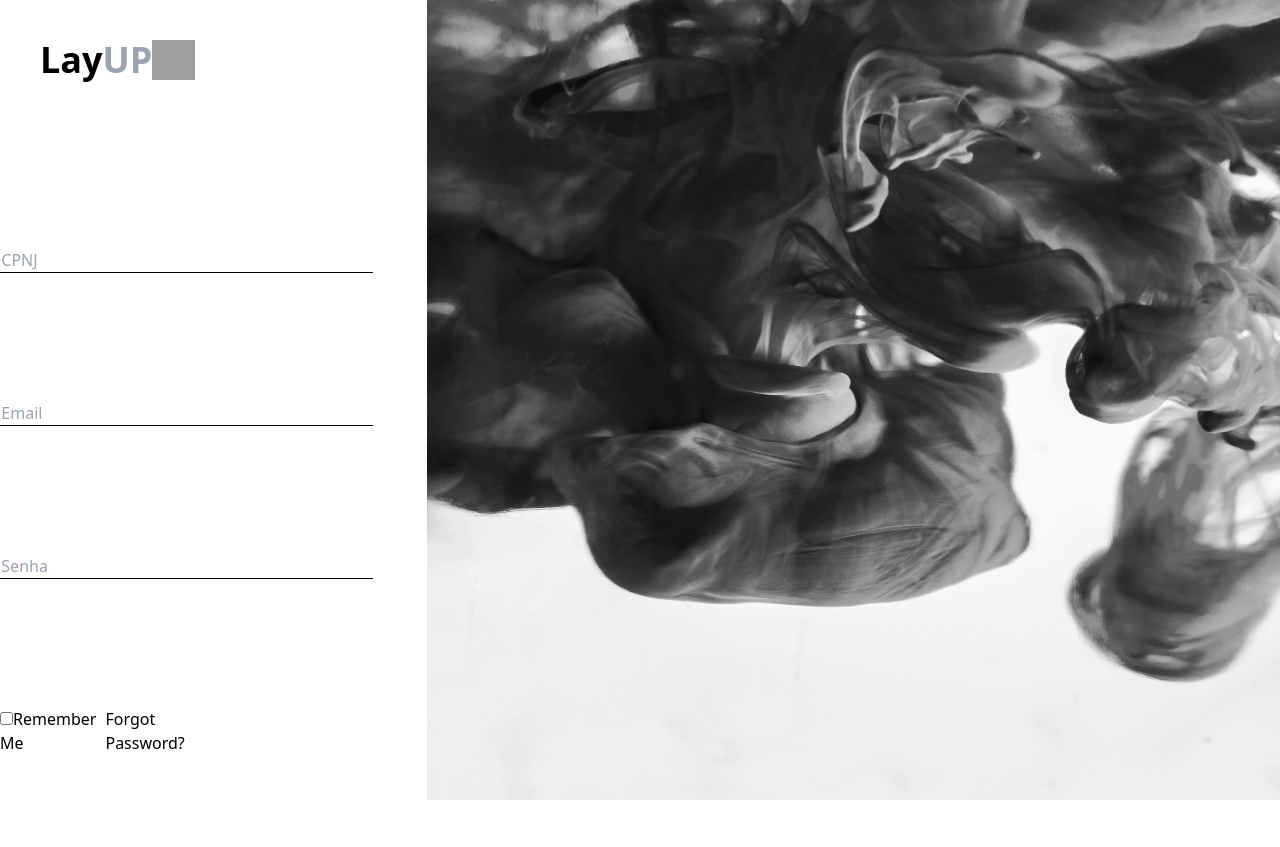
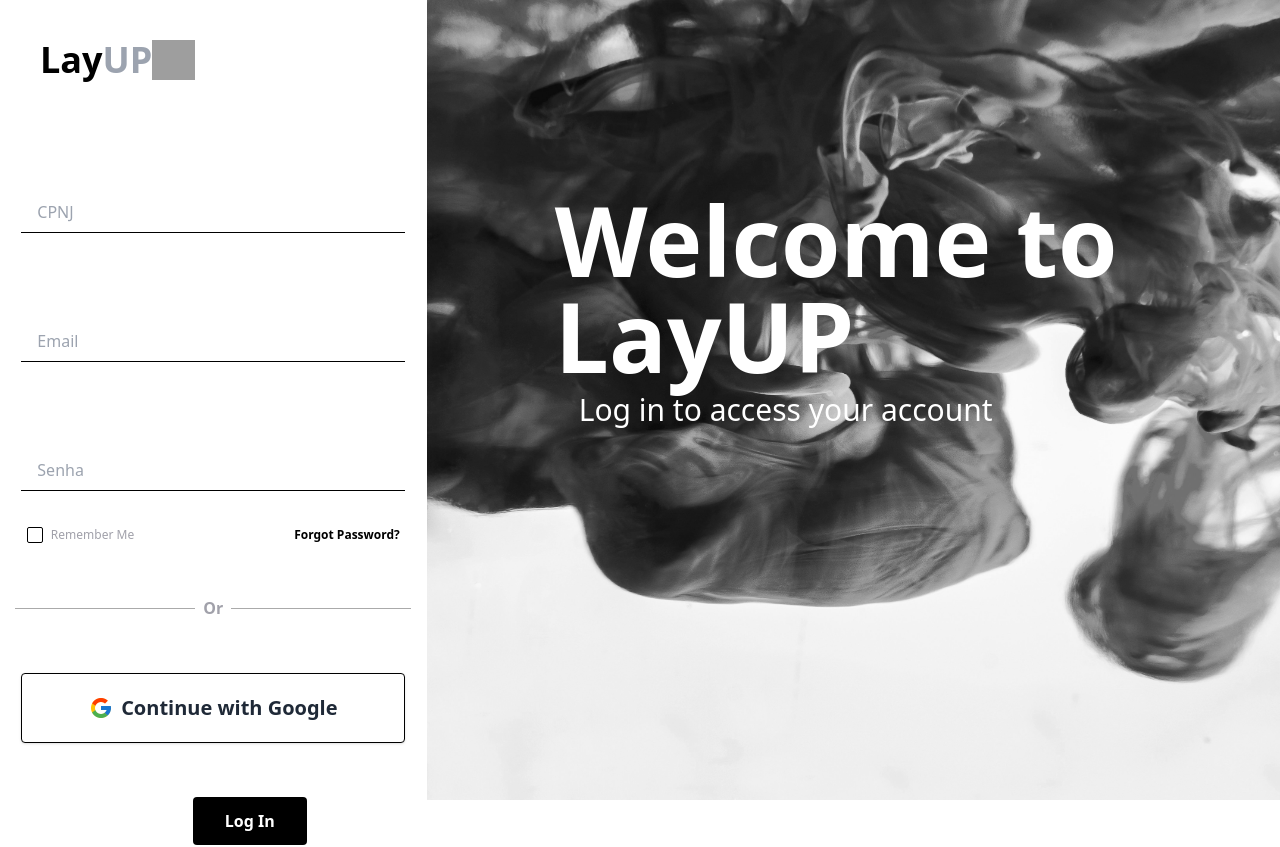
Before and after one commit to software-padaria/software-padaria, a Vue app: page /login in a window 1280 px wide. Shown: the top 847 px of the page. Before the commit the page ends 800 px from the top, so only its background shows below. Built offline with nearby package versions, Linux system fonts and the light colour scheme; grey boxes are pictures that could not be loaded.

Commit message:
FEAT: Página Login #2

```diff
--- a/src/views/LoginView.vue
+++ b/src/views/LoginView.vue
@@ -3,34 +3,67 @@
 <template>
   <main class="flex flex-row">
     <div class="form w-1/3 h-screen bg-white flex-col">
-      <section class="flex flex-col gap-32">
+      <section class="flex flex-col gap-20">
         <div class="flex flex-row p-10">
           <h1 class="text-4xl font-bold text-black">Lay</h1>
           <h1 class="text-4xl font-bold text-gray-400">UP</h1>
           <img src="../assets/icons8-layers-48.png" width="43" alt="" />
         </div>
 
-        <form class="flex flex-col justify-center items-center gap-32 pr-52">
+        <form class="flex flex-col items-center gap-24">
           <input
             type="text"
             placeholder="CPNJ"
             id="cnpj"
-            class="border-b-black border-b pl-3 w-96 ml-36"
+            class="border-b-black border-b w-96 pl-4 pb-2"
           />
-          <input type="text" placeholder="Email" class="border-b-black border-b pl-3 w-96 ml-36" />
-          <input type="text" placeholder="Senha" class="border-b-black border-b pl-3 w-96 ml-36" />
-          <div class="flex flex-row">
-          <div class="rememberMe">
-            <input type="checkbox" id="remember" />
-            <label for="remember">Remember Me</label>
+          <input type="text" placeholder="Email" class="border-b-black border-b w-96 pl-4 pb-2" />
+          <input type="text" placeholder="Senha" class="border-b-black border-b w-96 pl-4 pb-2" />
+          <div class="options flex flex-row items-center gap-40 p-1">
+            <div class="rememberMe flex flex-row gap-2">
+              <input type="checkbox" id="remember" class="checkboxPassword" />
+              <label for="remember" class="text-xs text-zinc-400">Remember Me</label>
+            </div>
+            <div class="forgotPassword text-xs font-semibold">Forgot Password?</div>
           </div>
-          <div class="forgotPassword">Forgot Password?</div>
-        </div>
+          <div class="orLines flex flex-row items-center gap-2">
+            <div class="line"></div>
+            <div class="text-zinc-400 font-semibold">Or</div>
+            <div class="line"></div>
+          </div>
+          <div class="googleBtn">
+            <button
+              class="bg-white hover:bg-gray-100 text-gray-800 font-semibold py-5 border border-black rounded shadow flex w-96 justify-center items-center text-xl"
+            >
+              <span class="inline-block mr-2">
+                <img
+                  src="/src/assets/imagens/icons8-google-logo-48.png"
+                  alt="Google Logo"
+                  class="w-6 h-6"
+                />
+              </span>
+              Continue with Google
+            </button>
+          </div>
+          <div class="loginBtn flex justify-end w-full mr-60">
+            <button class="bg-black hover:bg-zinc-800 text-white font-bold py-3 px-8 rounded">
+              Log In
+            </button>
+          </div>
+          <span class="text-zinc-400"
+            >Not Registered Yet?
+            <span class="text-black font-semibold">Create an account</span></span
+          >
         </form>
       </section>
     </div>
 
-    <div class="imagem w-2/3 h-screen"></div>
+    <div class="imagem w-2/3 h-screen">
+      <div class="flex flex-col pt-48 ml-32 gap-2">
+        <h1 class="text-8xl font-semibold text-white">Welcome to LayUP</h1>
+        <span class="text-3xl text-white ml-6 font-light">Log in to access your account</span>
+      </div>
+    </div>
   </main>
 </template>
 
@@ -40,8 +73,13 @@
   background-size: 100%;
   background-position: -0px -220px;
 }
-.rememberMe {
+.checkboxPassword {
+  width: 11px;
+  height: 14px;
+}
 
+input:checked {
+  background-color: red;
 }
 
 input:focus {
@@ -49,4 +87,54 @@ input:focus {
 }
 ::placeholder {
 }
+
+.options {
+  margin-top: -15%;
+}
+
+.line {
+  width: 180px;
+  height: 1px;
+  background-color: rgb(170, 170, 170);
+}
+
+input[type='checkbox'] {
+  -webkit-appearance: none;
+  -moz-appearance: none;
+  appearance: none;
+  width: 16px;
+  height: 16px;
+  background-color: white;
+  border: 1px solid black;
+  cursor: pointer;
+  border-radius: 2px;
+  position: relative;
+}
+
+input[type='checkbox']:checked {
+  background-color: black;
+}
+
+input[type='checkbox']:checked::after {
+  content: '';
+  top: 0.5px;
+  left: 4.2px;
+  position: absolute;
+  width: 5px;
+  height: 10px;
+  border: solid white;
+  border-width: 0 2px 2px 0;
+  transform: rotate(45deg);
+}
+
+.orLines {
+  margin-top: -11%;
+}
+.googleBtn {
+  margin-top: -10%;
+}
+
+.loginBtn {
+  margin-top: -10%;
+}
 </style>
```
Also changed, not shown: src/assets/imagens/icons8-google-logo-48.png (added).
